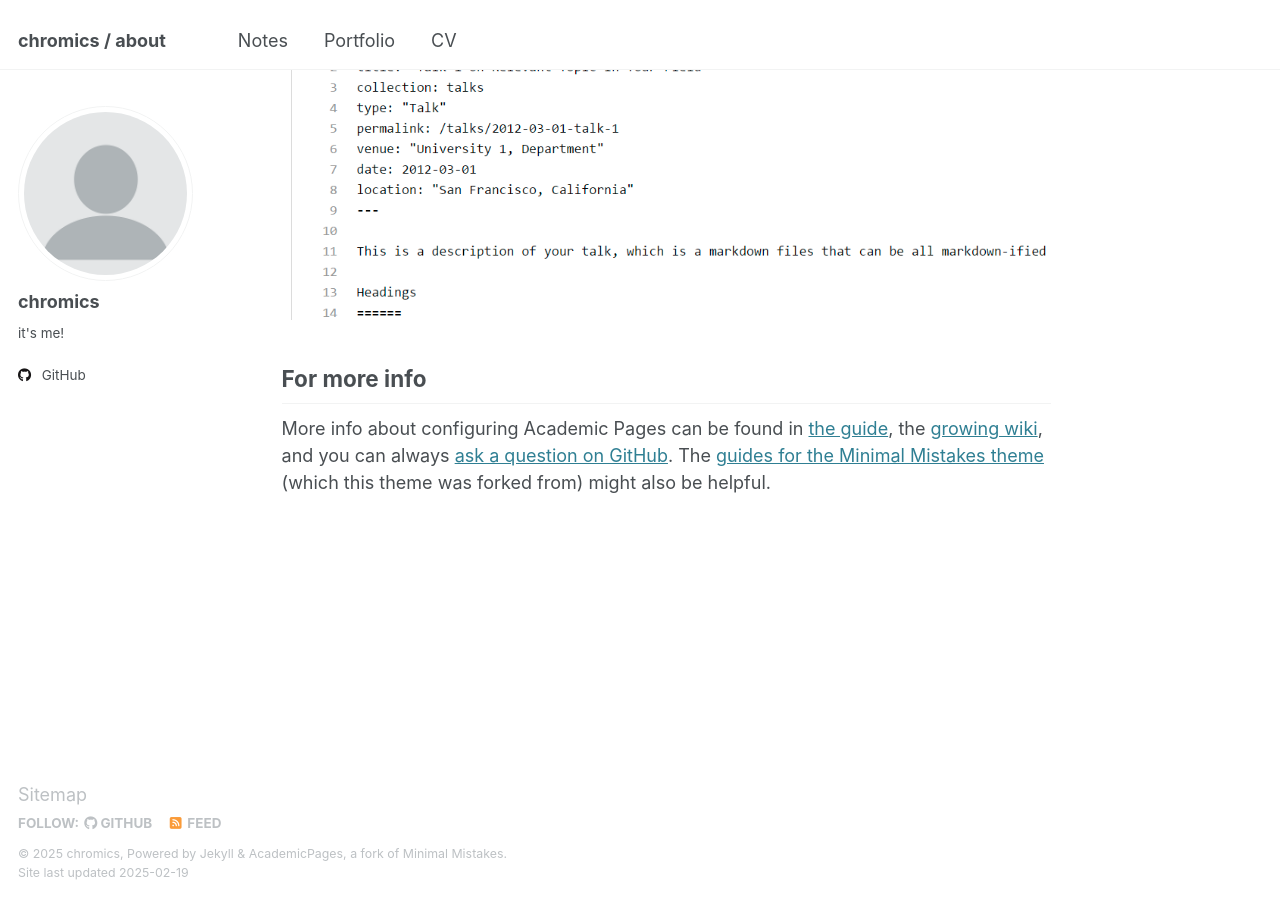
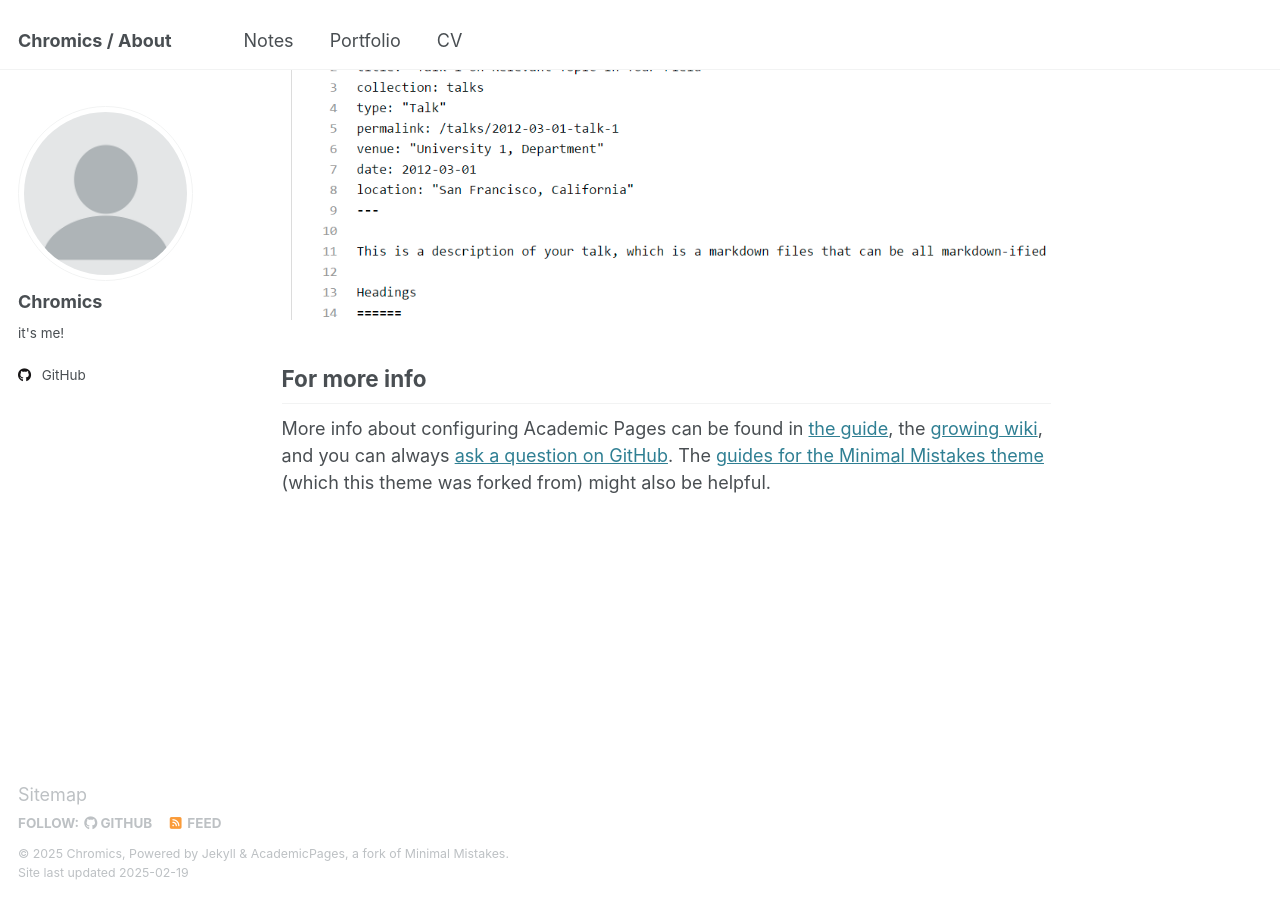
Before and after one commit to chromics/chromics.github.io, a Jekyll site: the page built from _pages/about.md, in a window 1280 px wide and 900 px high, scrolled down 2642 px. Built offline with Jekyll 4.4.1, drawn with Linux system fonts in a browser that asks for light colours.

Commit message:
updated elements

```diff
--- a/_config.yml
+++ b/_config.yml
@@ -9,9 +9,9 @@
 # Basic Site Settings
 locale                   : "en-US"
 site_theme               : "default"
-title                    : "chromics / about"
+title                    : "Chromics / About"
 title_separator          : "-"
-name                     : &name "chromics"
+name                     : &name "Chromics"
 description              : &description "personal description"
 url                      : https://chromics.github.io # the base hostname & protocol for your site e.g. "https://[your GitHub username].github.io"
 baseurl                  : "" # the subpath of your site, e.g. "/blog"
@@ -23,7 +23,7 @@ repository               : "chromics/chromics.github.io"
 author:
   # Biographic information
   avatar           : "profile.png"
-  name             : "chromics"
+  name             : "Chromics"
   pronouns         : # example: "she/her"
   bio              : "it's me!"
   location         : # insert ig
```
